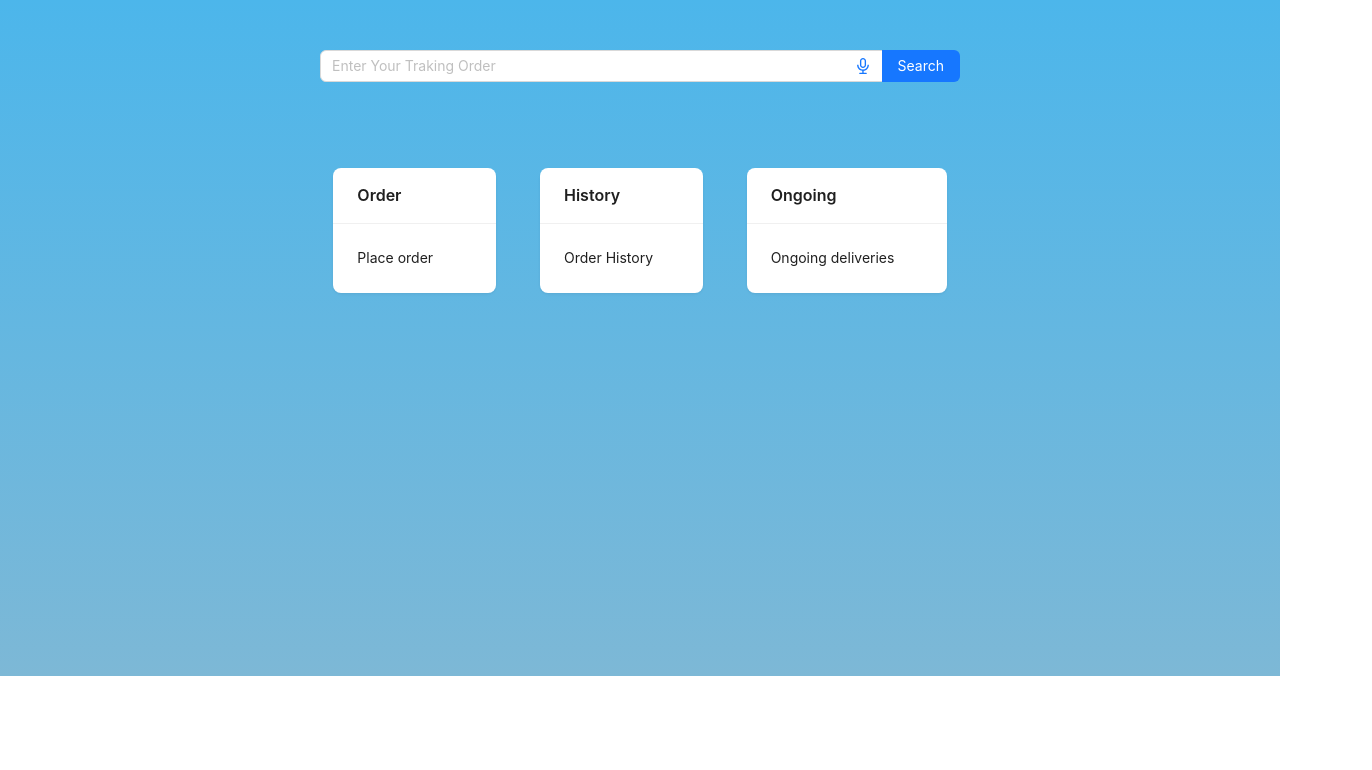
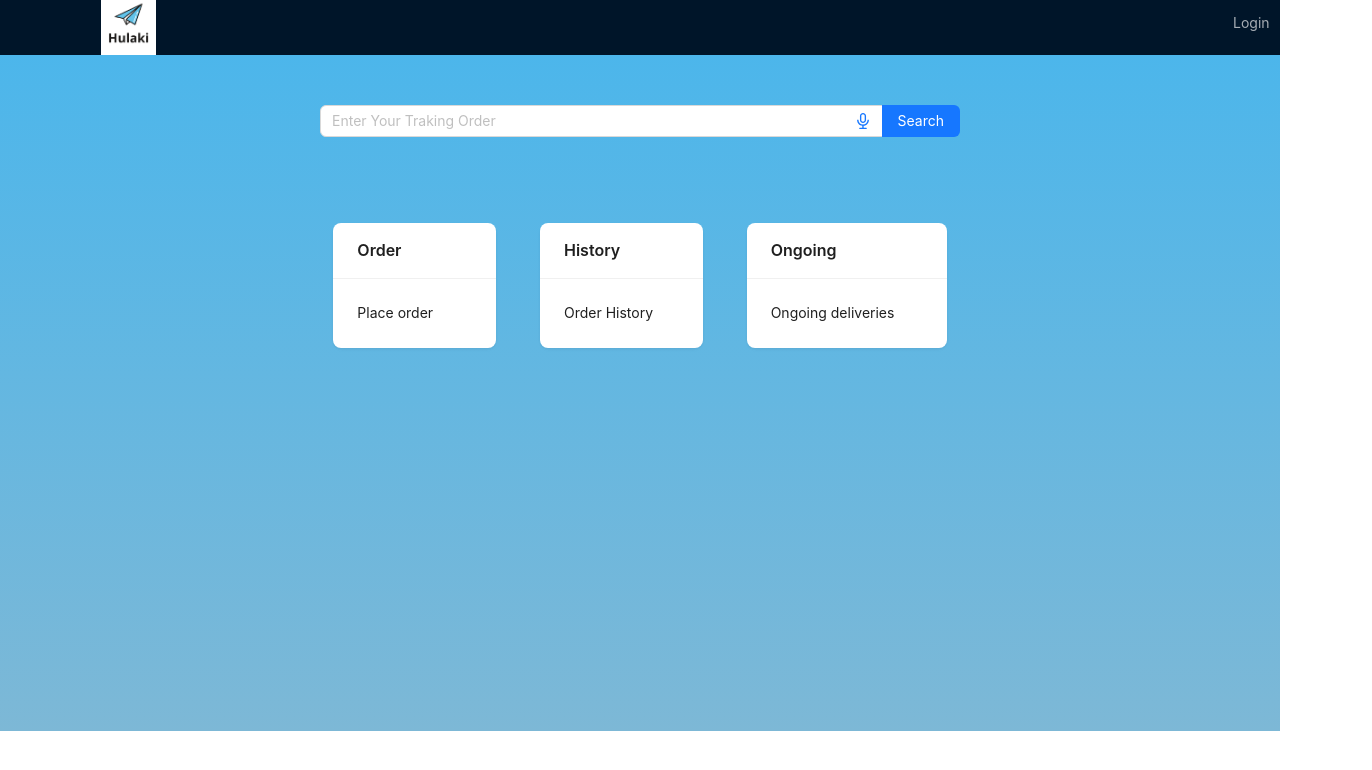
Before and after one commit to kaylinkhanal/hulaki, a Next.js app in the folder client/: page /home in a window 1280 px wide. Shown: the top 770 px of the page, 1372 px wide, since content can reach past the window. Built offline with nearby package versions, Linux system fonts and the light colour scheme.

Commit message:
temp changes

```diff
--- a/client/src/app/home/page.js
+++ b/client/src/app/home/page.js
@@ -10,6 +10,7 @@ import { useRouter } from 'next/navigation';
 import { Avatar, Divider, Tooltip, Button, Popover, ConfigProvider } from 'antd';
 // import Card from '../../components/Card/page'
 import Table from '../../components/Table/page'
+import NavBar from '@/components/NavBar/page';
 import { Pagination } from 'antd';
 import styles from "@/styles/Home.module.css";
 
@@ -54,6 +55,7 @@ const App = () => {
   };
   return (
     <>
+      <NavBar/>
       <Layout className={styles.layout}>
         <Search
           placeholder="Enter Your Traking Order"
```
